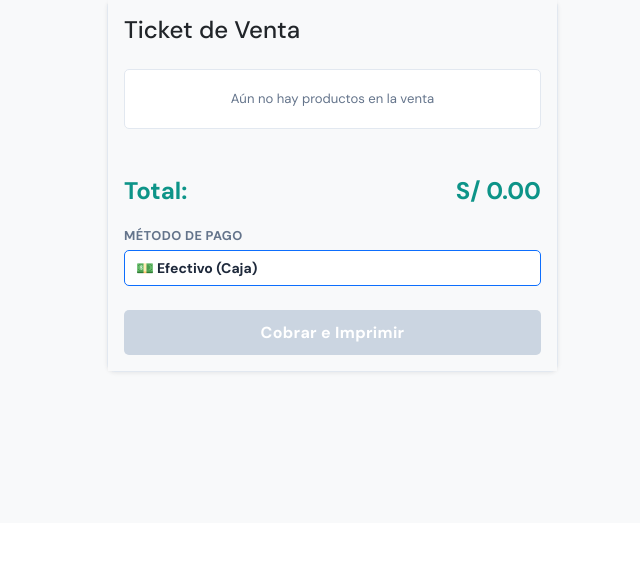
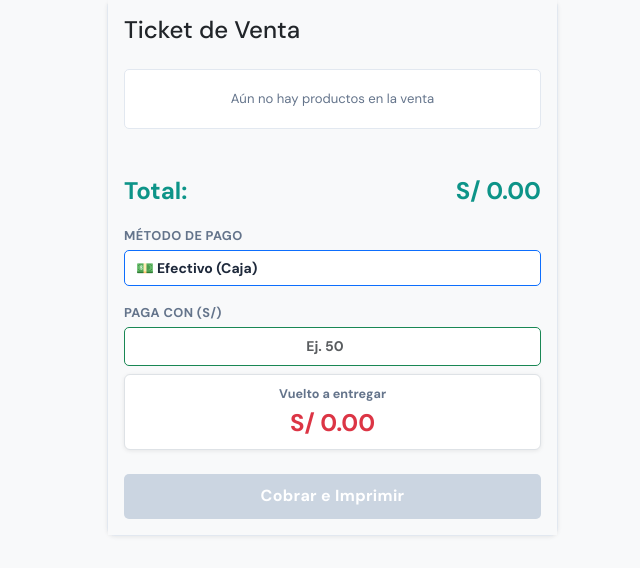
Before and after one commit to JuanCall/Sistema-Control-Inventario-Ventas, a FastAPI app: page /punto_venta in a window 1280 px wide. Shown: the part 277-845 px from the top of the page, without its empty margins (640-1280 px from the left). Before the commit the page ends 651 px from the top, so only its background shows below. Run offline with FastAPI, Linux system fonts and the light colour scheme; the visitor is signed in with stand-in values (Sample User, id 1); data that the repository does not hold is empty.

Commit message:
Correciones de impresion & logica de vuelto

```diff
--- a/poblar_bd.py
+++ b/poblar_bd.py
@@ -71,8 +71,8 @@ def poblar_datos():
         productos_db.append(prod)
 
     # 4. SIMULAR LAS VENTAS
-    fecha_inicio = datetime(2026, 1, 1)
-    fecha_fin = datetime(2026, 3, 10)
+    fecha_inicio = datetime(2025, 1, 1)
+    fecha_fin = datetime(2026, 3, 12)
     dias_totales = (fecha_fin - fecha_inicio).days
 
     ventas_creadas = 0
--- a/templates/punto_venta.html
+++ b/templates/punto_venta.html
@@ -89,12 +89,23 @@
                     <span id="total_venta">S/ 0.00</span>
                 </div>
 
-                <div class="mb-4">
+                <div class="mb-3">
                     <label class="form-label text-muted small fw-bold">Método de Pago</label>
-                    <select id="metodo_pago" class="form-select border-primary bg-white fw-bold">
+                    <select id="metodo_pago" class="form-select border-primary bg-white fw-bold" onchange="toggleVuelto()">
                         <option value="Efectivo">💵 Efectivo (Caja)</option>
                         <option value="Yape">📱 Yape / Plin</option>
                     </select>
+                </div>
+
+                <div id="seccion_vuelto" class="mb-4">
+                    <div class="mb-2">
+                        <label class="form-label text-muted small fw-bold">Paga con (S/)</label>
+                        <input type="number" id="paga_con" class="form-control form-control-lg border-success fw-bold text-center" placeholder="Ej. 50" step="0.10">
+                    </div>
+                    <div class="p-2 bg-white border rounded shadow-sm text-center mb-3">
+                        <small class="fw-bold text-muted">Vuelto a entregar</small><br>
+                        <span id="ui_vuelto" class="fs-4 fw-bold text-danger">S/ 0.00</span>
+                    </div>
                 </div>
 
                 <button class="btn btn-primary w-100 btn-lg" id="btn_cobrar" disabled>Cobrar e Imprimir</button>
@@ -139,8 +150,7 @@
     const filtroCaja = document.getElementById('filtro_fecha_caja');
 
     if (filtroCaja) {
-        // Poner la fecha de hoy por defecto
-        filtroCaja.value = new Date().toLocaleDateString('en-CA'); // Formato YYYY-MM-DD
+        filtroCaja.value = new Date().toLocaleDateString('en-CA');
 
         function calcularCajaDia() {
             let ef = 0, yp = 0;
@@ -155,7 +165,7 @@
         }
 
         filtroCaja.addEventListener('change', calcularCajaDia);
-        calcularCajaDia(); // Calcular al cargar la página
+        calcularCajaDia();
     }
 
     let productoActual = {};
@@ -164,11 +174,43 @@
     const totalUI = document.getElementById('total_venta');
     const btnCobrar = document.getElementById('btn_cobrar');
     const buscador = document.getElementById('buscador');
-
     const modalVenta = new bootstrap.Modal(document.getElementById('modalOpcionesVenta'));
     const formAgregar = document.getElementById('formAgregarCarrito');
     const selectTipoVenta = document.getElementById('tipo_venta');
     const labelPrecioDinamico = document.getElementById('precio_dinamico');
+
+    // === LÓGICA DE VUELTO ===
+    const pagaConInput = document.getElementById('paga_con');
+    const uiVuelto = document.getElementById('ui_vuelto');
+    const seccionVuelto = document.getElementById('seccion_vuelto');
+
+    window.toggleVuelto = function() {
+        const metodo = document.getElementById('metodo_pago').value;
+        if (metodo === 'Yape') {
+            seccionVuelto.style.display = 'none';
+            pagaConInput.value = '';
+            uiVuelto.innerText = 'S/ 0.00';
+            uiVuelto.className = "fs-4 fw-bold text-danger";
+        } else {
+            seccionVuelto.style.display = 'block';
+            pagaConInput.focus();
+        }
+    }
+
+    pagaConInput.addEventListener('input', function() {
+        const totalText = totalUI.innerText.replace('S/ ', '');
+        const total = parseFloat(totalText) || 0;
+        const pago = parseFloat(this.value) || 0;
+        const vuelto = pago - total;
+
+        if (vuelto >= 0 && this.value !== "") {
+            uiVuelto.innerText = `S/ ${vuelto.toFixed(2)}`;
+            uiVuelto.className = "fs-4 fw-bold text-success";
+        } else {
+            uiVuelto.innerText = `S/ 0.00`;
+            uiVuelto.className = "fs-4 fw-bold text-danger";
+        }
+    });
 
     // === BUSCADOR Y LECTOR DE CÓDIGO DE BARRAS ===
     buscador.addEventListener('keyup', function(e) {
@@ -272,6 +314,10 @@
         }
         actualizarTicket();
         modalVenta.hide();
+
+        // Disparar evento de input en paga_con por si ya había escrito algo
+        if(pagaConInput) pagaConInput.dispatchEvent(new Event('input'));
+
         setTimeout(() => buscador.focus(), 500);
     });
 
@@ -282,6 +328,7 @@
             carritoUI.innerHTML = '<li class="list-group-item text-center text-muted">Aún no hay productos en la venta</li>';
             btnCobrar.disabled = true;
             totalUI.innerText = 'S/ 0.00';
+            if(pagaConInput) pagaConInput.dispatchEvent(new Event('input'));
             return;
         }
         carrito.forEach((item, index) => {
@@ -301,6 +348,7 @@
         });
         totalUI.innerText = `S/ ${total.toFixed(2)}`;
         btnCobrar.disabled = false;
+        if(pagaConInput) pagaConInput.dispatchEvent(new Event('input'));
     }
 
     window.eliminarItem = function(index) {
@@ -308,7 +356,7 @@
         actualizarTicket();
     };
 
-    // === NUEVA FUNCIÓN: IMPRIMIR TICKET TÉRMICO ===
+    // === FUNCION PARA IMPRIMIR TICKET TÉRMICO ===
     function imprimirTicket(carritoDatos, total, metodo) {
         const fecha = new Date().toLocaleString('es-PE');
         let ventana = window.open('', 'Imprimir Ticket', 'width=400,height=600');
@@ -316,7 +364,8 @@
         let html = `
         <html><head>
         <style>
-            body { font-family: 'Courier New', Courier, monospace; font-size: 12px; margin: 0; padding: 10px; width: 58mm; color: #000; }
+            @page { margin: 0; size: 58mm auto; }
+            body { font-family: 'Courier New', Courier, monospace; font-size: 12px; margin: 0; padding: 2mm; width: 58mm; color: #000; }
             h3 { text-align: center; margin: 0 0 5px 0; font-size: 15px; }
             .centro { text-align: center; }
             .derecha { text-align: right; }
@@ -326,7 +375,7 @@
             .total { font-weight: bold; font-size: 14px; margin-top: 5px; }
         </style>
         </head><body>
-            <h3>BOTICA -----</h3>
+            <h3>BOTICA + SALUD</h3>
             <div class="centro">Máncora - Piura<br>Ticket de Venta<br>${fecha}</div>
             <div class="linea"></div>
             <table>
@@ -342,6 +391,19 @@
             <div class="linea"></div>
             <div class="derecha total">TOTAL: S/ ${total.toFixed(2)}</div>
             <div class="derecha">Pago con: <b>${metodo}</b></div>
+        `;
+
+        // === INCLUIR VUELTO EN TICKET SI ES EFECTIVO ===
+        if (metodo === 'Efectivo') {
+            const pagoCon = parseFloat(document.getElementById('paga_con').value) || total;
+            const vueltoEntregado = pagoCon - total;
+            html += `
+            <div class="derecha">Recibido: S/ ${pagoCon.toFixed(2)}</div>
+            <div class="derecha">Vuelto: S/ ${vueltoEntregado.toFixed(2)}</div>
+            `;
+        }
+
+        html += `
             <div class="linea"></div>
             <div class="centro"><br>¡Gracias por su preferencia!<br>Vuelva pronto</div>
         </body></html>
@@ -369,7 +431,7 @@
         const payload = {
             id_usuario: 1,
             detalles: detallesUnificados,
-            metodo_pago: metodoSeleccionado // <-- Enviamos el método de pago
+            metodo_pago: metodoSeleccionado
         };
 
         const response = await fetch('/ventas/', {
@@ -379,7 +441,6 @@
         });
 
         if (response.ok) {
-            // Imprimimos el ticket antes de recargar
             imprimirTicket(carrito, totalVenta, metodoSeleccionado);
             alert('¡Venta registrada exitosamente!');
             window.location.reload();
```
Also changed, not shown: app/models.py (+6 -2 lines), app/routes.py (+9 -2 lines), templates/inventario.html (+27 -35 lines).
